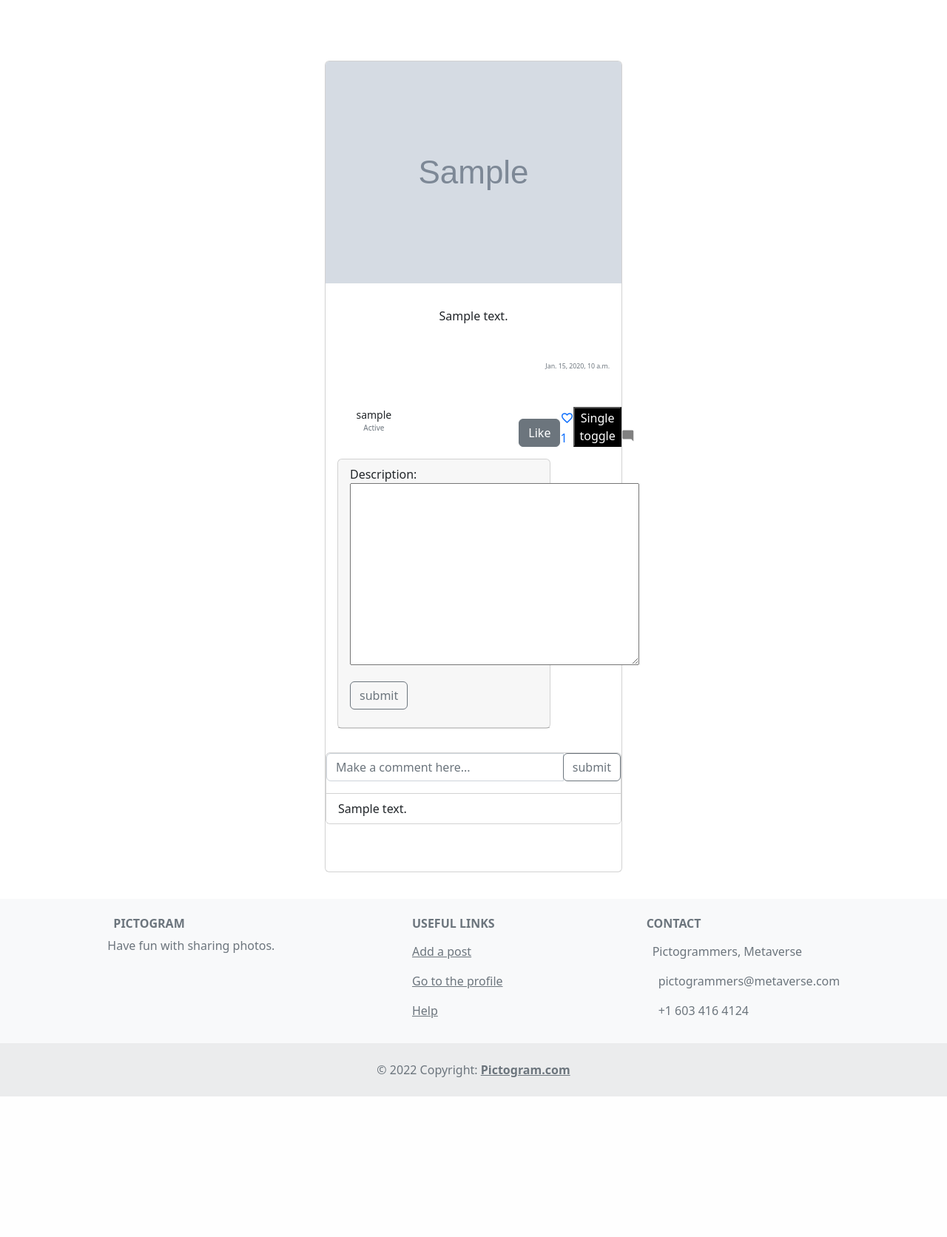
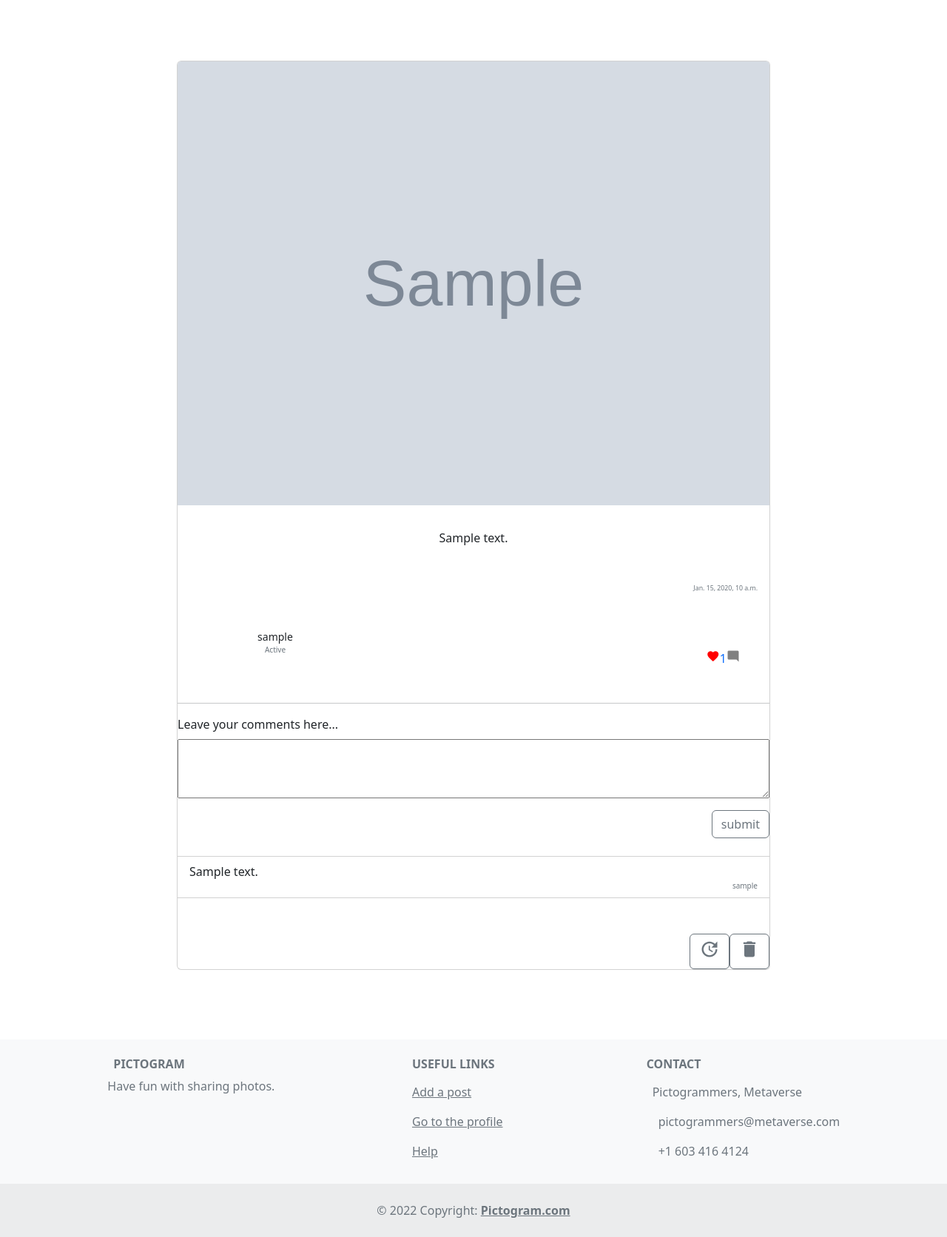
Before and after one commit to vivekrana0/Pictogram, a Django app: page /posts/1/ in a window 1280 px wide. Shown: the part 81-1753 px from the top of the page at 74% size. Before the commit the page ends 1563 px from the top, so only its background shows below. Run offline with Django 4.2, Linux system fonts and the light colour scheme; a user stored in the database is signed in; tables that the repository leaves empty hold one stand-in row (values such as "Sample post"); grey boxes marked "Sample" are stand-in pictures; some libraries are stand-ins or nearby versions.

Commit message:
updated for like button, comments on details

```diff
--- a/main_app/static/css/style.css
+++ b/main_app/static/css/style.css
@@ -17,6 +17,13 @@
 .navbar-link .material-icons{
     margin-right: 4px;
   }
+
+#id_description{
+    width: 50em;
+    height:5em;
+}
+
+
 
 #truncateLongTexts {
     display: block;
@@ -100,8 +107,7 @@
 .carousel-container{
     display: flex;
     justify-content: start;
-    width: 640px;
-    height: 360px;
+    max-width: 640px;
 }
 
 .login-container{
--- a/main_app/templates/posts/detail.html
+++ b/main_app/templates/posts/detail.html
@@ -38,42 +38,20 @@
                               {% endif %}
                             </div>
                           </div>
+                          <div class="col-4 d-flex justify-content-end" style="display: flex; align-items: flex-end;">
+                            <!--<Method 1 for if...else...>-->
 
-                          <div class="col-4" style="display: flex; align-items: flex-end;">
-                            <div class="col">
-                              <a href="{% url 'like' post.id %}" type="button" class="btn btn-secondary">Like</a>
-                            </div>
-                            {% if post.user.check_ifliked == True %}
+                            {% if user_like.count > 0 %}
                               <a href="{% url 'like' post.id %}" type="button" style="text-decoration: none;"><span class="material-icons md-18"  style="color:red">favorite</span>{{ post.likes }}</a>
                             {% else %}
                               <a href="{% url 'like' post.id %}" type="button" style="text-decoration: none;"><span class="material-icons md-18" >favorite_border</span>{{ post.likes }}</a>
                             {% endif %}
-                            <script src="https://ajax.googleapis.com/ajax/libs/jquery/2.1.1/jquery.min.js"></script>
-                            <button type="button" class="like-button" data-toggle="button" aria-pressed="false" autocomplete="off">
-                              Single toggle
-                            </button>
+
                             <a><span class="material-icons md-18" style="color:grey" >mode_comment</span></a>
                           </div>
                         </div>
-
                       </div>
                 </p>
-                <div class="card" style="width: 18rem;">
-                    <div class="card-header">
-                        <div class="input-group mb-3">
-                          <form action="{% url 'add_comment' post.id %}" method="POST">
-                            {% csrf_token %}
-
-                            {{ comment_form.as_p}}
-
-                            <div class="input-group-append">
-                              <button class="btn btn-outline-secondary" type="submit">submit</button>
-                            </div>
-                          </form>
-
-                        </div>
-                      </div>
-                  </div>
               </p>
           </div>
   </div>
@@ -81,28 +59,44 @@
 
 
 
+<hr>
+  <form action="{% url 'add_comment' post.id %}" method="POST">
+    {% csrf_token %}
+    <label class="form-label">Leave your comments here...</label>
+      <div class="input-group input-group-sm mb-3">
+        {{comment_form.description}}
+      </div>
 
-<div class="card mb-3">
-  <form action="" method="get">
-    {% csrf_token %}
-    <div class="input-group mb-3">
-      <input type="text" class="form-control" placeholder="Make a comment here..." aria-label="Make a comment" aria-describedby="basic-addon2">
-      <div class="input-group-append">
-        <button class="btn btn-outline-secondary" type="submit">submit</button>
+      <div class="input-group-append d-flex justify-content-end" style="display: flex; align-items: flex-end;">
+          <button class="btn btn-outline-secondary" type="submit">submit</button>
       </div>
-    </div>
+      <br>
   </form>
   <ul class="list-group list-group-flush">
     {% for comment in comments %}
-      <li class="list-group-item">{{comment.description}}</li>
+      <li class="list-group-item">
+        {{comment.description}}
+        <div class="text-muted" style="font-size: 10px; text-align: right;">{{ comment.user.username }}</div>
+      </li>
     {% endfor %}
   </ul>
+  <br><br>
+  <div class="d-flex justify-content-end" style="display: inline">
+    <a href="{% url 'update' post.id %}">
+      <button type="submit" class="btn btn-outline-secondary">
+        <span class="material-icons md-28">update</span>
+      </button>
+    </a>
+    <form action="{% url 'delete' post.id %}" method="post">
+        {% csrf_token %}
+      <button type="submit" class="btn btn-outline-secondary">
+        <a><span class="material-icons md-28">delete</span></a>
+      </button>
+    </form>
+  </div>
+
 </div>
 <br><br>
 
-<script>
-  $(".like-button").click(function() {
-    $(this).toggleClass('foo');
-  });
-</script>
+
 {% endblock %}
--- a/main_app/views.py
+++ b/main_app/views.py
@@ -27,7 +27,10 @@
     post = Post.objects.get(id=post_id)
     comments = Comment.objects.filter(post = post_id)
     comment_form = CommentForm()
-    return render(request, 'posts/detail.html', {'post': post, 'comments': comments, 'comment_form': comment_form })
+    user_like = Like.objects.filter(liker = request.user).filter(post_liked_id = post_id)
+
+
+    return render(request, 'posts/detail.html', {'post': post, 'comments': comments, 'comment_form': comment_form ,'user_like':user_like})
 
 def signup(request):
     error_message = ''
```
Also changed, not shown: main_app/templates/home.html (+10 -3 lines), main_app/templates/modals_templates.html (added, +35 -0 lines), main_app/templates/posts/addpost.html (+22 -7 lines), main_app/templates/profile.html (+15 -21 lines), main_app/static/img/logo-2.png, main_app/static/img/logo-4.png (added).
